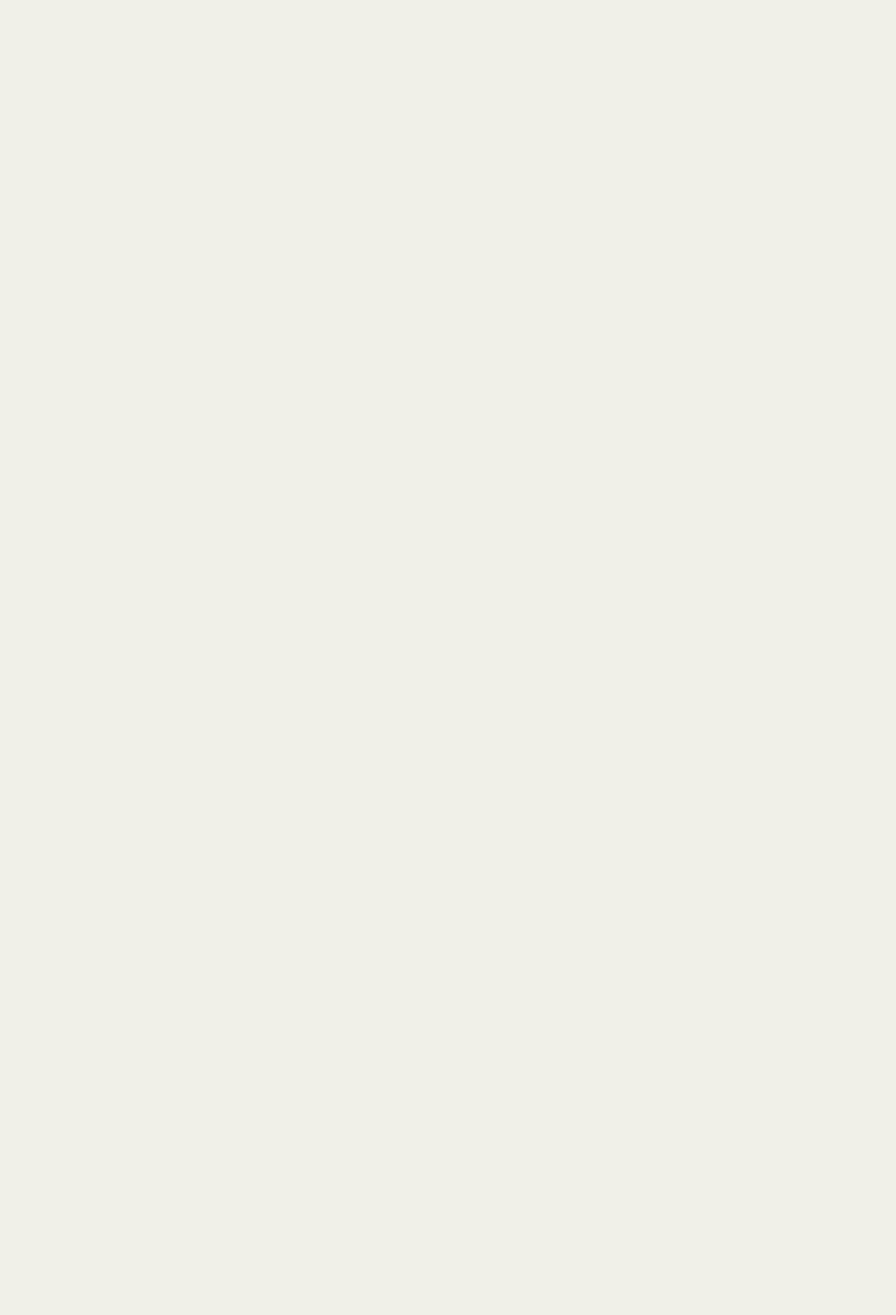
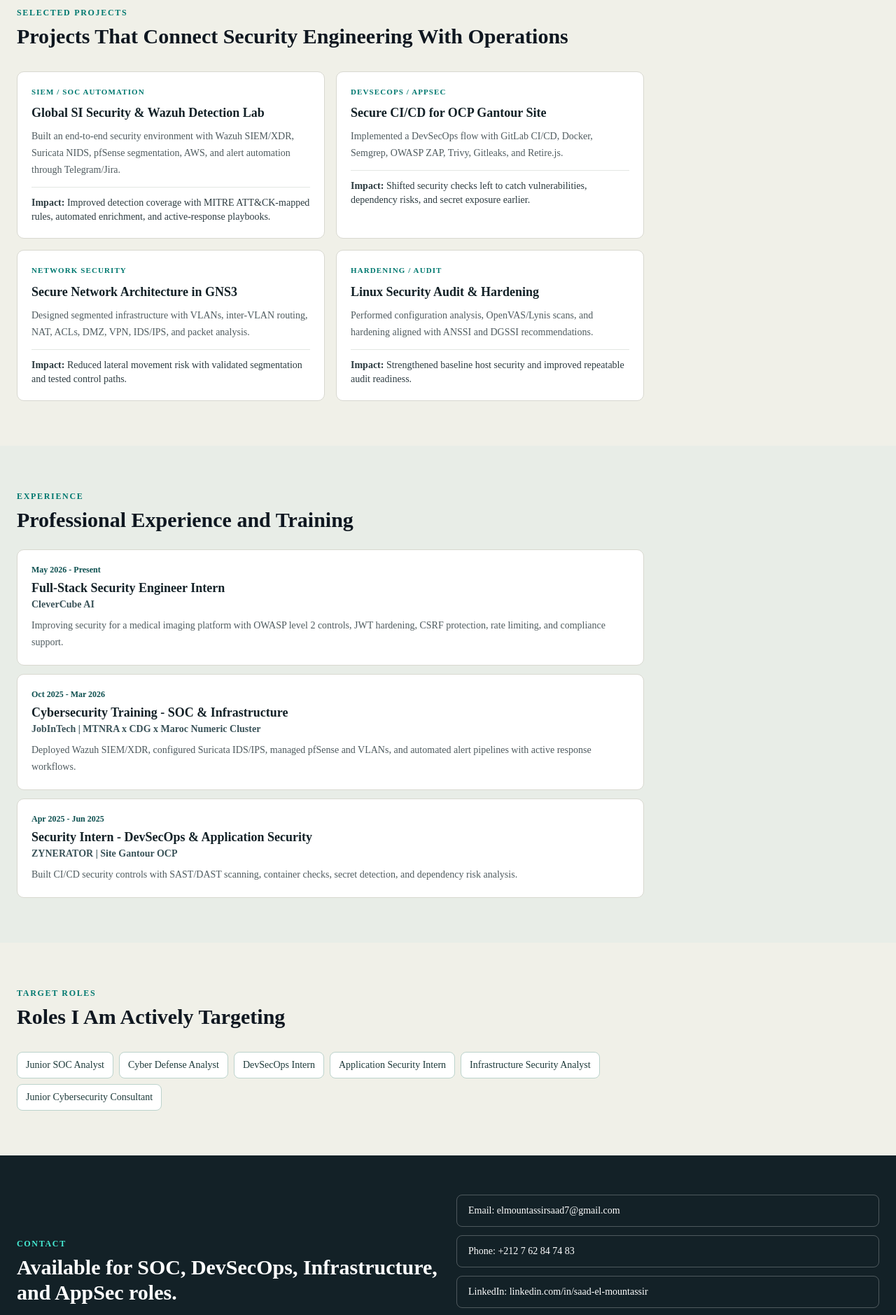
Before and after one commit to elmountassirsaad7-png/my-portfolio, a Next.js app: page / in a window 1280 px wide. Shown: the part 841-2720 px from the top of the page at 70% size. Before the commit the page ends 903 px from the top, so only its background shows below. Built offline with nearby package versions, Linux system fonts and the light colour scheme.

Commit message:
Restore portfolio sections and refine hero CV labeling

```diff
--- a/app/page.tsx
+++ b/app/page.tsx
@@ -50,7 +50,7 @@ export default function Page() {
                 href="/cv/EN-CONSCYB-ELMOUNTASSIR-SAAD.pdf"
                 download
               >
-                Download Cybersecurity CV
+                Download Cybersecurity Consultant CV
               </a>
               <a
                 className="rounded-md border border-[#1a2f2f] px-3 py-1.5 text-[11px] font-semibold text-[#1a2f2f] transition-colors hover:bg-[#1a2f2f] hover:text-white"
@@ -72,6 +72,145 @@ export default function Page() {
           <SkillsShowcase />
         </div>
       </section>
+
+      <section className="container mx-auto px-6 py-16">
+        <div className="max-w-4xl space-y-8">
+          <div className="space-y-2">
+            <p className="text-xs font-bold tracking-[0.14em] text-teal-700 uppercase">Selected Projects</p>
+            <h2 className="text-3xl font-bold text-[#0f1720]">Projects That Connect Security Engineering With Operations</h2>
+          </div>
+          <div className="grid gap-4 md:grid-cols-2">
+            <article className="rounded-lg border border-[#d8d8d0] bg-white p-5">
+              <p className="text-[11px] font-semibold uppercase tracking-[0.1em] text-teal-700">SIEM / SOC Automation</p>
+              <h3 className="mt-2 text-lg font-bold text-[#132127]">Global SI Security &amp; Wazuh Detection Lab</h3>
+              <p className="mt-2 text-sm leading-6 text-[#4f5b5f]">
+                Built an end-to-end security environment with Wazuh SIEM/XDR, Suricata NIDS, pfSense segmentation, AWS, and alert automation through Telegram/Jira.
+              </p>
+              <p className="mt-3 border-t border-[#e3e7e3] pt-3 text-sm text-[#2c3b40]">
+                <strong>Impact:</strong> Improved detection coverage with MITRE ATT&amp;CK-mapped rules, automated enrichment, and active-response playbooks.
+              </p>
+            </article>
+            <article className="rounded-lg border border-[#d8d8d0] bg-white p-5">
+              <p className="text-[11px] font-semibold uppercase tracking-[0.1em] text-teal-700">DevSecOps / AppSec</p>
+              <h3 className="mt-2 text-lg font-bold text-[#132127]">Secure CI/CD for OCP Gantour Site</h3>
+              <p className="mt-2 text-sm leading-6 text-[#4f5b5f]">
+                Implemented a DevSecOps flow with GitLab CI/CD, Docker, Semgrep, OWASP ZAP, Trivy, Gitleaks, and Retire.js.
+              </p>
+              <p className="mt-3 border-t border-[#e3e7e3] pt-3 text-sm text-[#2c3b40]">
+                <strong>Impact:</strong> Shifted security checks left to catch vulnerabilities, dependency risks, and secret exposure earlier.
+              </p>
+            </article>
+            <article className="rounded-lg border border-[#d8d8d0] bg-white p-5">
+              <p className="text-[11px] font-semibold uppercase tracking-[0.1em] text-teal-700">Network Security</p>
+              <h3 className="mt-2 text-lg font-bold text-[#132127]">Secure Network Architecture in GNS3</h3>
+              <p className="mt-2 text-sm leading-6 text-[#4f5b5f]">
+                Designed segmented infrastructure with VLANs, inter-VLAN routing, NAT, ACLs, DMZ, VPN, IDS/IPS, and packet analysis.
+              </p>
+              <p className="mt-3 border-t border-[#e3e7e3] pt-3 text-sm text-[#2c3b40]">
+                <strong>Impact:</strong> Reduced lateral movement risk with validated segmentation and tested control paths.
+              </p>
+            </article>
+            <article className="rounded-lg border border-[#d8d8d0] bg-white p-5">
+              <p className="text-[11px] font-semibold uppercase tracking-[0.1em] text-teal-700">Hardening / Audit</p>
+              <h3 className="mt-2 text-lg font-bold text-[#132127]">Linux Security Audit &amp; Hardening</h3>
+              <p className="mt-2 text-sm leading-6 text-[#4f5b5f]">
+                Performed configuration analysis, OpenVAS/Lynis scans, and hardening aligned with ANSSI and DGSSI recommendations.
+              </p>
+              <p className="mt-3 border-t border-[#e3e7e3] pt-3 text-sm text-[#2c3b40]">
+                <strong>Impact:</strong> Strengthened baseline host security and improved repeatable audit readiness.
+              </p>
+            </article>
+          </div>
+        </div>
+      </section>
+
+      <section className="bg-[#e8ede7]">
+        <div className="container mx-auto px-6 py-16">
+          <div className="max-w-4xl space-y-6">
+            <div className="space-y-2">
+              <p className="text-xs font-bold tracking-[0.14em] text-teal-700 uppercase">Experience</p>
+              <h2 className="text-3xl font-bold text-[#0f1720]">Professional Experience and Training</h2>
+            </div>
+            <div className="space-y-3">
+              <article className="rounded-lg border border-[#d8d8d0] bg-white p-5">
+                <p className="text-xs font-semibold text-[#0c4f4f]">May 2026 - Present</p>
+                <h3 className="mt-1 text-lg font-bold text-[#132127]">Full-Stack Security Engineer Intern</h3>
+                <p className="text-sm font-semibold text-[#395258]">CleverCube AI</p>
+                <p className="mt-2 text-sm leading-6 text-[#4f5b5f]">
+                  Improving security for a medical imaging platform with OWASP level 2 controls, JWT hardening, CSRF protection, rate limiting, and compliance support.
+                </p>
+              </article>
+              <article className="rounded-lg border border-[#d8d8d0] bg-white p-5">
+                <p className="text-xs font-semibold text-[#0c4f4f]">Oct 2025 - Mar 2026</p>
+                <h3 className="mt-1 text-lg font-bold text-[#132127]">Cybersecurity Training - SOC &amp; Infrastructure</h3>
+                <p className="text-sm font-semibold text-[#395258]">JobInTech | MTNRA x CDG x Maroc Numeric Cluster</p>
+                <p className="mt-2 text-sm leading-6 text-[#4f5b5f]">
+                  Deployed Wazuh SIEM/XDR, configured Suricata IDS/IPS, managed pfSense and VLANs, and automated alert pipelines with active response workflows.
+                </p>
+              </article>
+              <article className="rounded-lg border border-[#d8d8d0] bg-white p-5">
+                <p className="text-xs font-semibold text-[#0c4f4f]">Apr 2025 - Jun 2025</p>
+                <h3 className="mt-1 text-lg font-bold text-[#132127]">Security Intern - DevSecOps &amp; Application Security</h3>
+                <p className="text-sm font-semibold text-[#395258]">ZYNERATOR | Site Gantour OCP</p>
+                <p className="mt-2 text-sm leading-6 text-[#4f5b5f]">
+                  Built CI/CD security controls with SAST/DAST scanning, container checks, secret detection, and dependency risk analysis.
+                </p>
+              </article>
+            </div>
+          </div>
+        </div>
+      </section>
+
+      <section className="container mx-auto px-6 py-16">
+        <div className="max-w-4xl space-y-8">
+          <div className="space-y-2">
+            <p className="text-xs font-bold tracking-[0.14em] text-teal-700 uppercase">Target Roles</p>
+            <h2 className="text-3xl font-bold text-[#0f1720]">Roles I Am Actively Targeting</h2>
+          </div>
+          <ul className="flex flex-wrap gap-2">
+            {[
+              "Junior SOC Analyst",
+              "Cyber Defense Analyst",
+              "DevSecOps Intern",
+              "Application Security Intern",
+              "Infrastructure Security Analyst",
+              "Junior Cybersecurity Consultant",
+            ].map((role) => (
+              <li key={role} className="rounded-md border border-[#bcd3cc] bg-white px-3 py-2 text-sm font-medium text-[#1d3a3a]">
+                {role}
+              </li>
+            ))}
+          </ul>
+        </div>
+      </section>
+
+      <section className="bg-[#132127] text-white">
+        <div className="container mx-auto grid gap-6 px-6 py-14 md:grid-cols-2 md:items-center">
+          <div>
+            <p className="text-xs font-bold uppercase tracking-[0.14em] text-teal-300">Contact</p>
+            <h2 className="mt-2 text-3xl font-bold">Available for SOC, DevSecOps, Infrastructure, and AppSec roles.</h2>
+          </div>
+          <div className="grid gap-3">
+            <a className="rounded-md border border-white/25 px-4 py-3 text-sm hover:bg-white/10" href="mailto:elmountassirsaad7@gmail.com">
+              Email: elmountassirsaad7@gmail.com
+            </a>
+            <a className="rounded-md border border-white/25 px-4 py-3 text-sm hover:bg-white/10" href="tel:+212762847483">
+              Phone: +212 7 62 84 74 83
+            </a>
+            <a
+              className="rounded-md border border-white/25 px-4 py-3 text-sm hover:bg-white/10"
+              href="https://www.linkedin.com/in/saad-el-mountassir/"
+              target="_blank"
+              rel="noopener noreferrer"
+            >
+              LinkedIn: linkedin.com/in/saad-el-mountassir
+            </a>
+            <p className="rounded-md border border-white/25 px-4 py-3 text-sm text-slate-200">
+              Location: Marrakech, Morocco - Open to remote, internship, junior roles, and international mobility
+            </p>
+          </div>
+        </div>
+      </section>
     </main>
   )
 }
--- a/components/skills-showcase.tsx
+++ b/components/skills-showcase.tsx
@@ -99,22 +99,6 @@ export function SkillsShowcase() {
           </div>
         ))}
       </div>
-
-      {/* Stats Row */}
-      <div className="mt-8 grid grid-cols-3 gap-4">
-        <StatCard label="Incidents Handled" value="150+" />
-        <StatCard label="Rules Written" value="50+" />
-        <StatCard label="Systems Secured" value="20+" />
-      </div>
-    </div>
-  )
-}
-
-function StatCard({ label, value }: { label: string; value: string }) {
-  return (
-    <div className="text-center p-4 rounded-lg bg-gradient-to-br from-[#1a2f2f] to-[#2a4a4a] text-white">
-      <div className="text-2xl font-bold text-teal-400">{value}</div>
-      <div className="text-xs text-[#8ab4b4] mt-1">{label}</div>
     </div>
   )
 }
```
